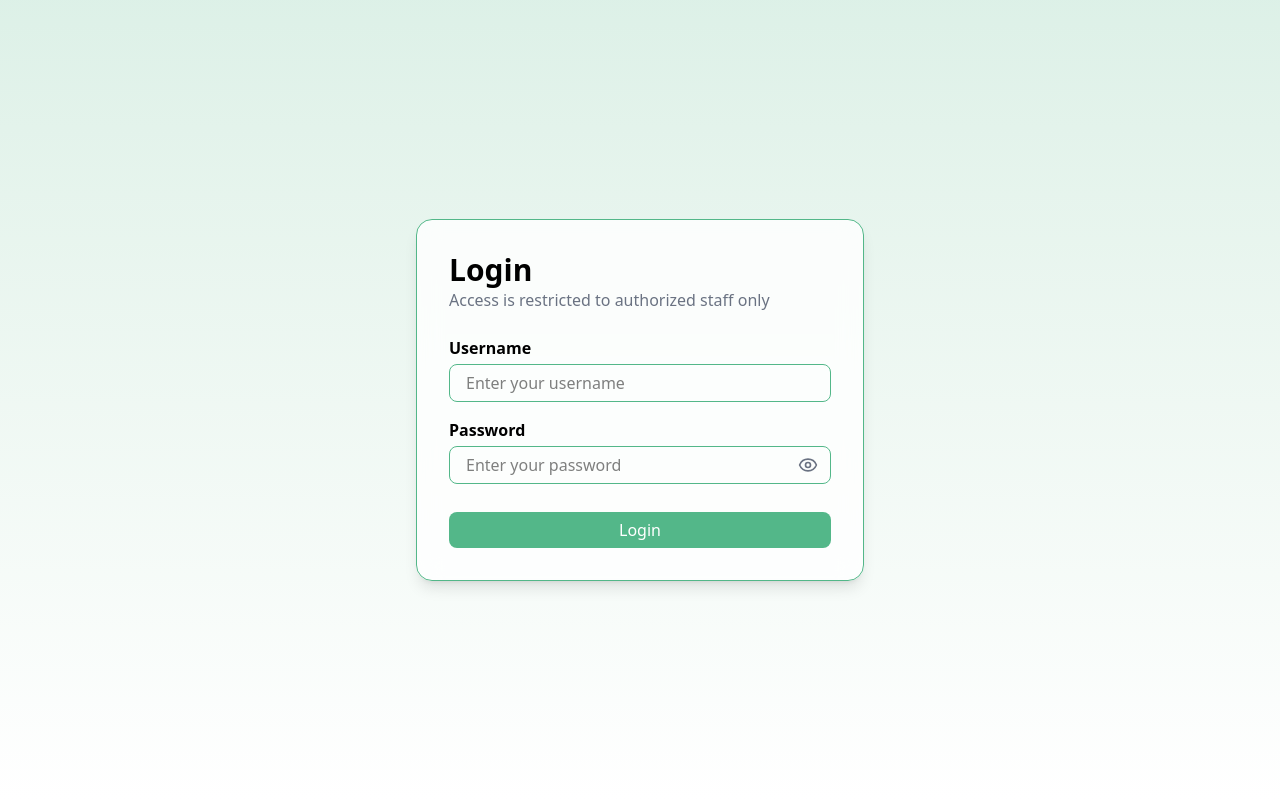
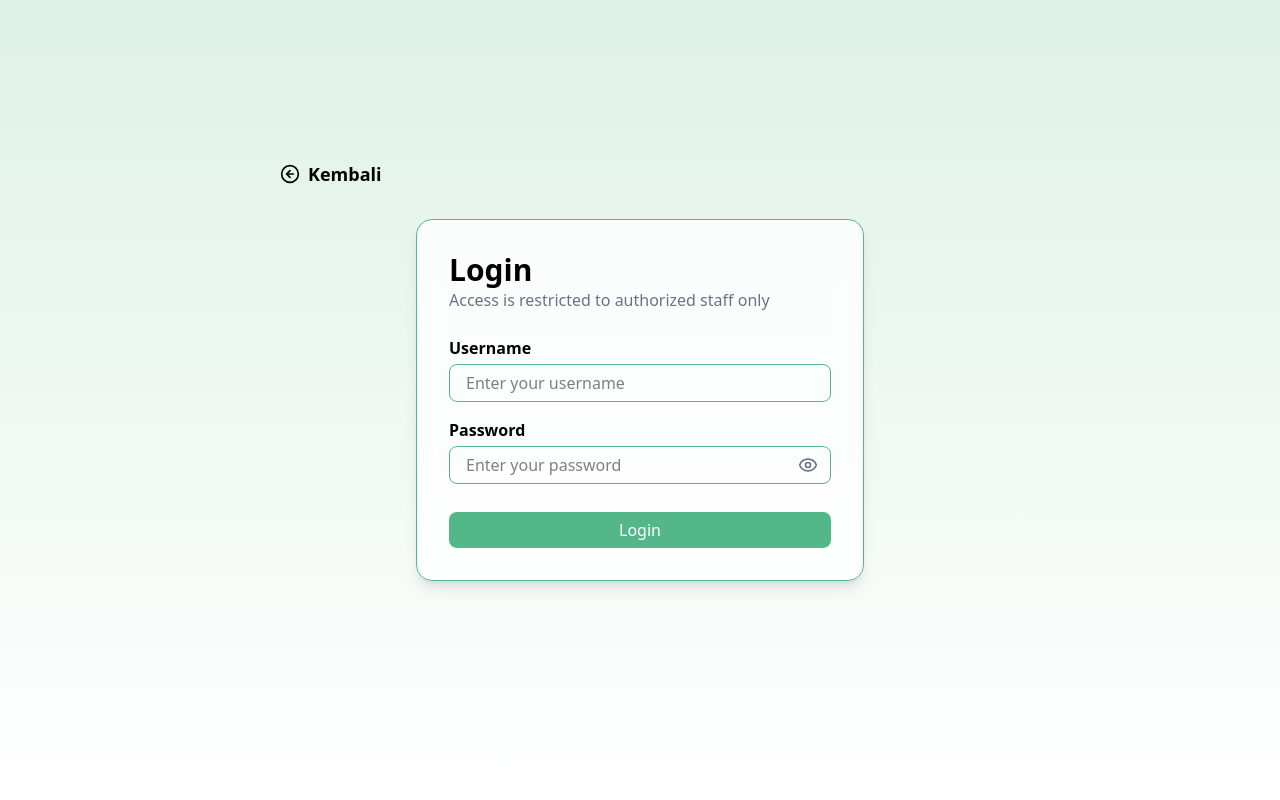
Before and after one commit to diayuunr/lost-n-found, a PHP site: page /login.php in a window 1280 px wide. Run offline with PHP 8.4, Linux system fonts and the light colour scheme.

Commit message:
feat(login-page): add back button

```diff
--- a/login.php
+++ b/login.php
@@ -7,7 +7,10 @@
 	<link rel="stylesheet" href="public/output.css">
 	<link href="https://fonts.googleapis.com/css2?family=Quicksand&display=swap" rel="stylesheet">
 </head>
-<body id="bg-login" class="min-h-screen flex items-center justify-center bg-gradient-to-b from-[#53B789]/20 to-[#FFFFFF]/20">
+<body id="bg-login" class="relative h-screen flex items-center justify-center bg-gradient-to-b from-[#53B789]/20 to-[#FFFFFF]/20">
+	<button onclick="window.history.back()" class="text-lg absolute font-semibold cursor-pointer top-40 left-0 px-70 flex items-center gap-2 text-black hover:text-gray-700 transition">
+		<i data-lucide="circle-arrow-left" class="w-5 h-5"></i> Kembali
+	</button>
 	<div class="border border-[#53B789] rounded-2xl p-8 bg-white/80 backdrop-blur-md shadow-lg w-full max-w-md">
 		<h2 class="font-semibold text-3xl">Login</h2>
 		<p class="text-gray-500 mb-6">Access is restricted to authorized staff only</p>
--- a/public/output.css
+++ b/public/output.css
@@ -29,6 +29,8 @@
     --text-xs--line-height: calc(1 / 0.75);
     --text-sm: 0.875rem;
     --text-sm--line-height: calc(1.25 / 0.875);
+    --text-lg: 1.125rem;
+    --text-lg--line-height: calc(1.75 / 1.125);
     --text-xl: 1.25rem;
     --text-xl--line-height: calc(1.75 / 1.25);
     --text-2xl: 1.5rem;
@@ -235,6 +237,9 @@
   }
   .top-35 {
     top: calc(var(--spacing) * 35);
+  }
+  .top-40 {
+    top: calc(var(--spacing) * 40);
   }
   .right-3 {
     right: calc(var(--spacing) * 3);
@@ -564,11 +569,23 @@
   .px-5 {
     padding-inline: calc(var(--spacing) * 5);
   }
+  .px-10 {
+    padding-inline: calc(var(--spacing) * 10);
+  }
   .px-15 {
     padding-inline: calc(var(--spacing) * 15);
   }
+  .px-25 {
+    padding-inline: calc(var(--spacing) * 25);
+  }
   .px-30 {
     padding-inline: calc(var(--spacing) * 30);
+  }
+  .px-50 {
+    padding-inline: calc(var(--spacing) * 50);
+  }
+  .px-70 {
+    padding-inline: calc(var(--spacing) * 70);
   }
   .py-1 {
     padding-block: calc(var(--spacing) * 1);
@@ -653,6 +670,10 @@
   .text-7xl {
     font-size: var(--text-7xl);
     line-height: var(--tw-leading, var(--text-7xl--line-height));
+  }
+  .text-lg {
+    font-size: var(--text-lg);
+    line-height: var(--tw-leading, var(--text-lg--line-height));
   }
   .text-sm {
     font-size: var(--text-sm);
```
